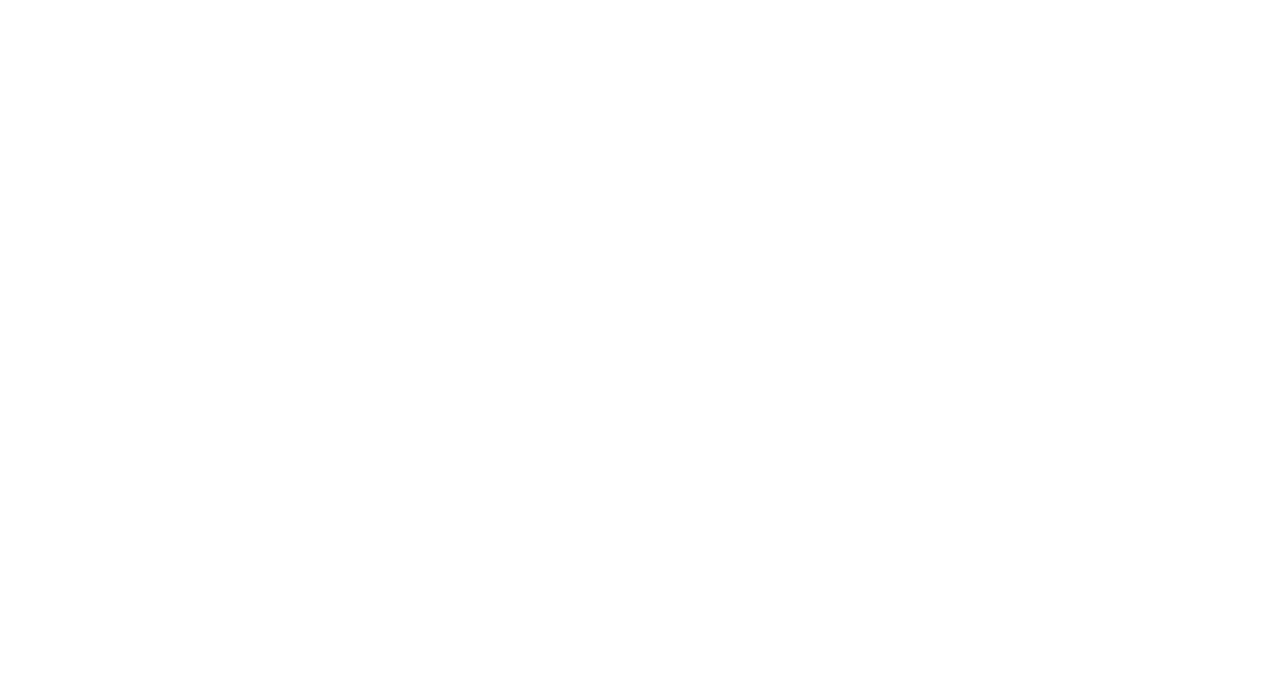
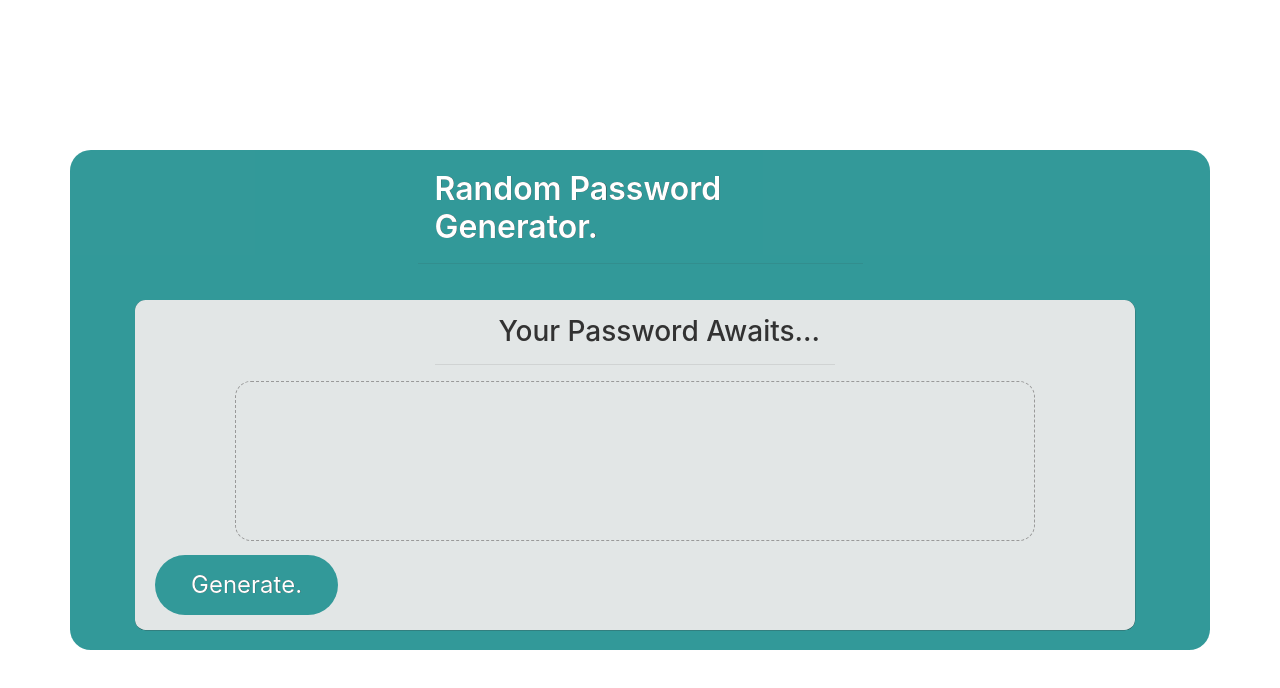
Before and after one commit to tydangelo18/randompasswordgenerator, a plain HTML site: page index.html in a window 1280 px wide. Drawn offline with nearby package versions, Linux system fonts and the light colour scheme.

Commit message:
Created box for password generator, as well as button and layout.

```diff
--- a/index.html
+++ b/index.html
@@ -1,16 +1,68 @@
 <!DOCTYPE html>
+
 <html lang="en">
+
 <head>
+
     <meta charset="UTF-8">
+
     <meta name="viewport" content="width=device-width, initial-scale=1.0">
-    <title>Document</title>
+
+    <title>Password Generator</title>
+
+    <!--Reset CSS-->
+    <link rel="stylesheet" href="https://cdnjs.cloudflare.com/ajax/libs/meyer-reset/2.0/reset.css" />
+
+    <!--Bootstrap Link-->
+    <link rel="stylesheet" href="https://maxcdn.bootstrapcdn.com/bootstrap/4.0.0/css/bootstrap.min.css" integrity="sha384-Gn5384xqQ1aoWXA+058RXPxPg6fy4IWvTNh0E263XmFcJlSAwiGgFAW/dAiS6JXm" crossorigin="anonymous">
+
+    <!--Google Fonts-->
+
+
+    <!--Style.css-->
+    <link rel="stylesheet" href="style.css">
+
 </head>
+
 <body>
+
+    <section>
+
+        <div class="container">
+            <div class="row justify-content-center">
+                <div class="col-md-5">
+                    <h2>Random Password Generator.</h2>
+                    <hr>
+                </div>
+            </div>
+            <div class="container2">
+                <div class="row justify-content-center">
+                    <div class="col-md-5">
+                        <h3>Your Password Awaits...</h3>
+                        <hr>
+                    </div>
+                </div>
+                <div class="container3">
+                    <div class="row justify-content-end">
+                        <div class="col-md-8">
+                            <h6></h6>
+                        </div>
+                    </div>
+                </div>
+                <button class="btn">Generate.</button>
+            </div>
+        </div>
+
+    </section>
+
+
     <script>
 
         // prompt: what would you like your password length to be?
         // prompt: what character types would you like in your password? (lowercase, uppercase, numeric, special characters)
         // create a function that contains multiple password prompts.
     </script>
+
 </body>
+
 </html>
--- /dev/null
+++ b/style.css
@@ -0,0 +1,66 @@
+body {
+    size: 100%;
+}
+
+h2 {
+    margin-top: 20px;
+    margin-left: 17px;
+    font-weight: 630;
+    color: #fff;
+    text-shadow: .3px .3px .3px rgba(0, 0, 0, 0.931);
+}
+
+h3 {
+    margin-top: 15px;
+    margin-left: 63px;
+    color: black;
+}
+
+h6 {
+    margin-top: 15px;
+    margin-left: 33px;
+    color: grey;
+    font-weight: normal;
+}
+
+
+.container {
+    width: 1150px;
+    height: 500px;
+    margin-top: 150px;
+    background-color: teal;
+    opacity: 0.8;
+    border-radius: 1.3em 1.3em 1.3em 1.3em;
+}
+
+.container2 {
+    width: 1000px;
+    height: 330px;
+    margin-left: 50px;
+    margin-top: 20px;
+    background-color: rgba(228, 228, 228, 0.965);
+    border-radius: .67em .67em .67em .67em;
+    box-shadow: .1px .1px .1px .1px black;
+
+}
+
+.container3 {
+    border: 1px dashed gray;
+    width: 800px;
+    margin-left: 100px;
+    height: 160px;
+    border-radius: 1em 1em 1em 1em;
+}
+
+.btn {
+    background-color: teal;
+    padding: 0.5em 1.5em;
+    font-size: 1.5em;
+    color: #fff;
+    outline: none;
+    border: none;
+    border-radius: 1.5em 1.5em 1.5em 1.5em;
+    margin-top: 14px;
+    margin-left: 20px;
+    text-shadow: .3px .3px .3px rgba(0, 0, 0, 0.931);
+}
```
